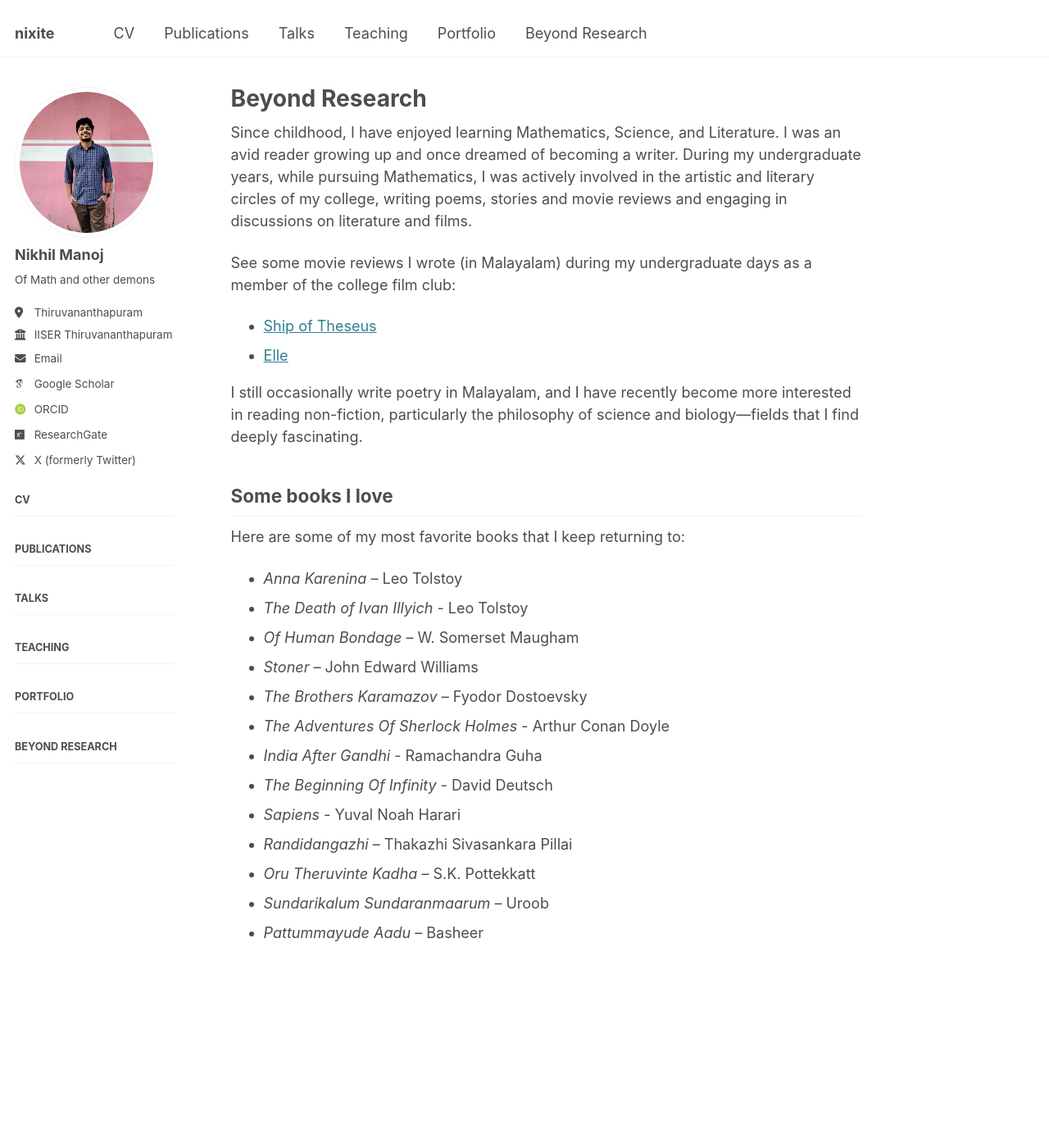
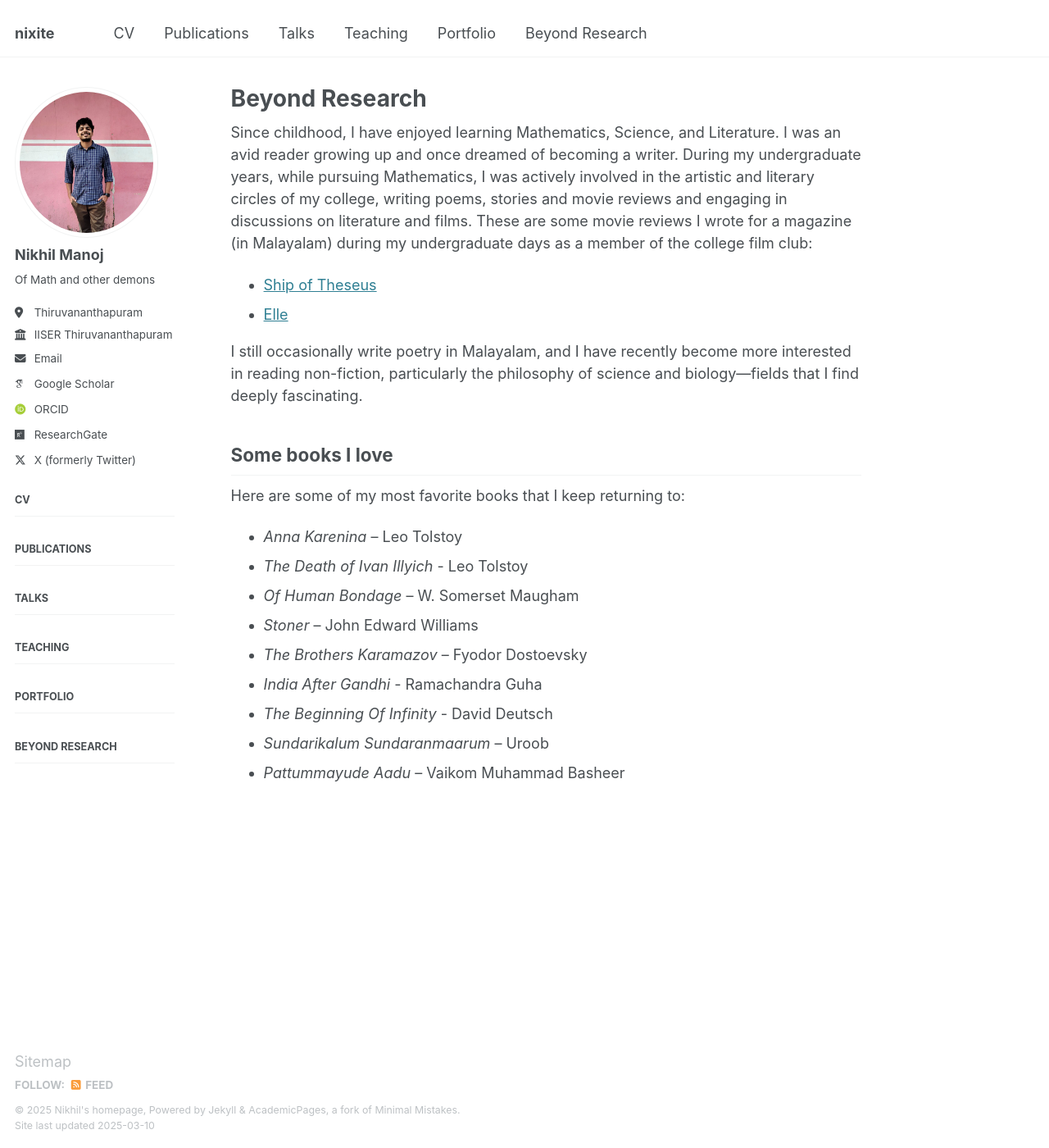
Before and after one commit to nikhil0597/nikhil0597.github.io, a Jekyll site: the page built from _pages/beyond-research.md, in a window 1280 px wide and 1400 px high. Shown: the whole window at 82% size. Built offline with Jekyll 4.4.1, drawn with Linux system fonts in a browser that asks for light colours; some web fonts are replaced.

Commit message:
Update beyond-research.md

```diff
--- a/_pages/beyond-research.md
+++ b/_pages/beyond-research.md
@@ -5,9 +5,7 @@ toc: true
 sidebar:
   nav: "main"
 ---
-Since childhood, I have enjoyed learning Mathematics, Science, and Literature. I was an avid reader growing up and once dreamed of becoming a writer. During my undergraduate years, while pursuing Mathematics, I was actively involved in the artistic and literary circles of my college, writing poems, stories and movie reviews and engaging in discussions on literature and films.
-
-See some movie reviews I wrote (in Malayalam) during my undergraduate days as a member of the college film club:
+Since childhood, I have enjoyed learning Mathematics, Science, and Literature. I was an avid reader growing up and once dreamed of becoming a writer. During my undergraduate years, while pursuing Mathematics, I was actively involved in the artistic and literary circles of my college, writing poems, stories and movie reviews and engaging in discussions on literature and films. These are some movie reviews I wrote for a magazine (in Malayalam) during my undergraduate days as a member of the college film club:
 - [Ship of Theseus](https://magazine.assisijeevan.com/p/717)
 - [Elle](https://magazine.assisijeevan.com/p/448)
 
@@ -20,11 +18,7 @@ Here are some of my most favorite books that I keep returning to:
 - *Of Human Bondage* – W. Somerset Maugham
 - *Stoner* – John Edward Williams
 - *The Brothers Karamazov* – Fyodor Dostoevsky
-- *The Adventures Of Sherlock Holmes* - Arthur Conan Doyle
 - *India After Gandhi* - Ramachandra Guha
 - *The Beginning Of Infinity* - David Deutsch
-- *Sapiens* - Yuval Noah Harari
-- *Randidangazhi* – Thakazhi Sivasankara Pillai
-- *Oru Theruvinte Kadha* – S.K. Pottekkatt
 - *Sundarikalum Sundaranmaarum* – Uroob
-- *Pattummayude Aadu* – Basheer
+- *Pattummayude Aadu* – Vaikom Muhammad Basheer
```
